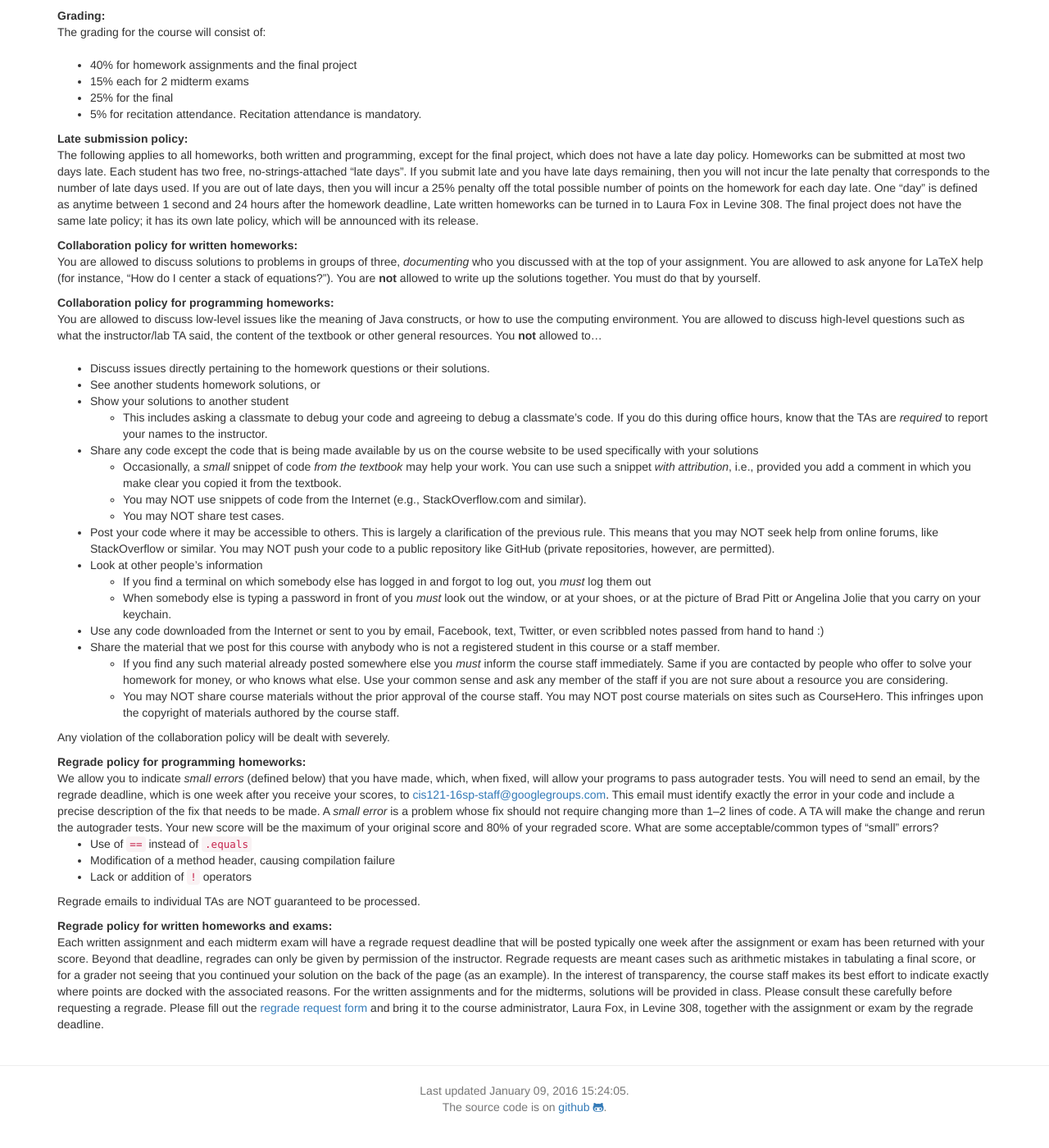
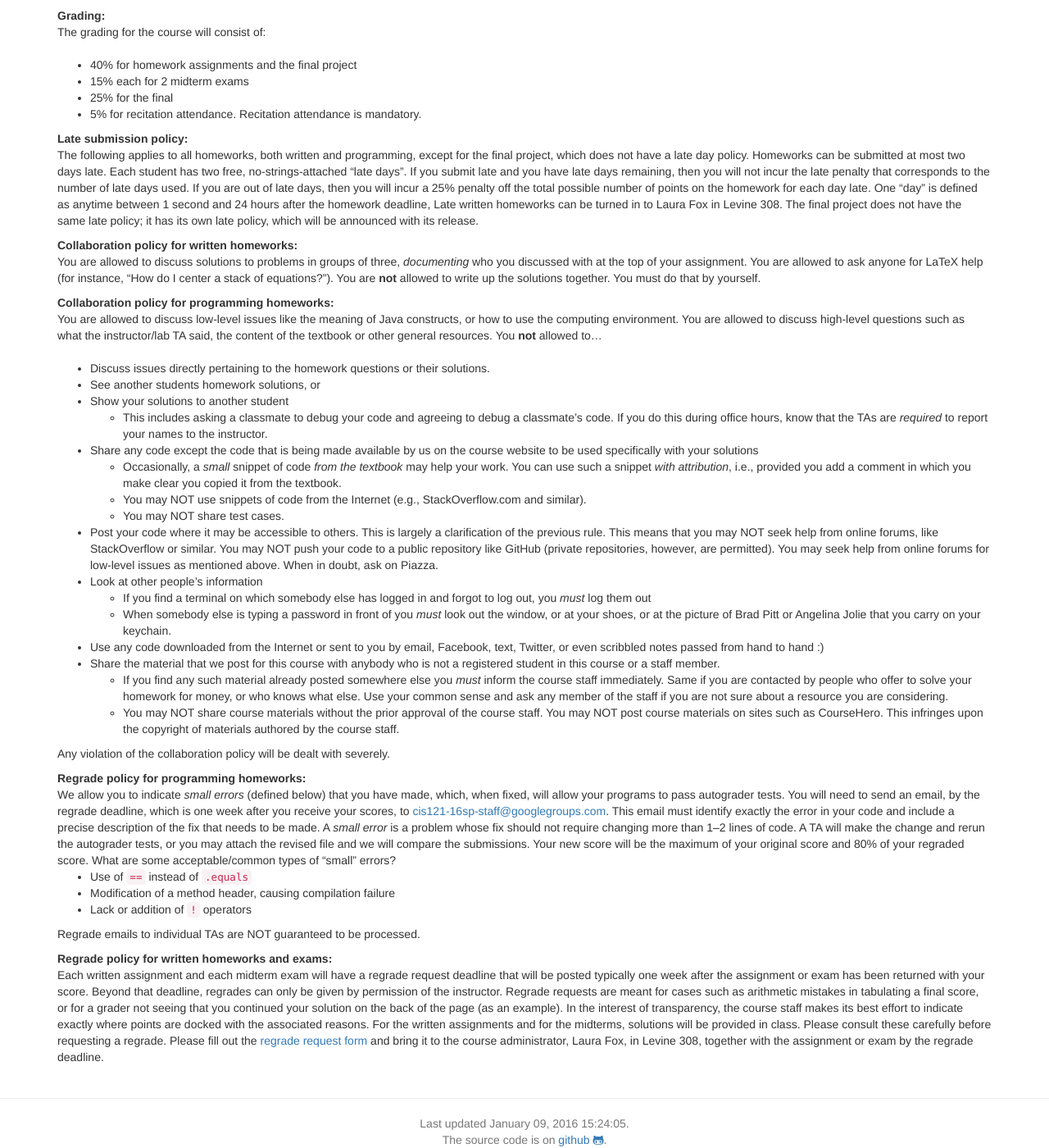
Before and after one commit to vikramkh/course-website-16fa, a Jekyll site: the page built from index.md, in a window 1280 px wide and 1400 px high, scrolled down 372 px. Shown: the whole window at 82% size. Built offline with Jekyll 4.4.1, drawn with Linux system fonts in a browser that asks for light colours; nearby versions of some CDN libraries; before the commit the page ends 1732 px from its top, so only the background shows below that.

Commit message:
more wording changes on policies

```diff
--- a/index.md
+++ b/index.md
@@ -87,7 +87,8 @@ Collaboration policy for programming homeworks:
     clarification of the previous rule. This means that you may NOT seek help
     from online forums, like StackOverflow or similar. You may NOT push your
     code to a public repository like GitHub (private repositories, however, are
-    permitted).
+    permitted). You may seek help from online forums for low-level issues as mentioned above.
+    When in doubt, ask on Piazza.
 -   Look at other people’s information
     -   If you find a terminal on which somebody else has logged in and
         forgot to log out, you *must* log them out
@@ -121,7 +122,8 @@ Regrade policy for programming homeworks:
     This email must identify exactly the error in your code and include a
     precise description of the fix that needs to be made. A *small error* is a
     problem whose fix should not require changing more than 1--2 lines of code.
-    A TA will make the change and rerun the autograder tests. Your new score
+    A TA will make the change and rerun the autograder tests, or you may attach the
+    revised file and we will compare the submissions. Your new score
     will be the maximum of your original score and 80% of your regraded score.
     What are some acceptable/common types of "small" errors?
 
@@ -137,7 +139,7 @@ Regrade policy for written homeworks and exams:
 : Each written assignment and each midterm exam will have a regrade request
 deadline that will be posted typically one week after the assignment or exam has
 been returned with your score. Beyond that deadline, regrades can only be given
-by permission of the instructor. Regrade requests are meant cases such as
+by permission of the instructor. Regrade requests are meant for cases such as
 arithmetic mistakes in tabulating a final score, or for a grader not seeing that
 you continued your solution on the back of the page (as an example). In the
 interest of transparency, the course staff makes its best effort to indicate
```
